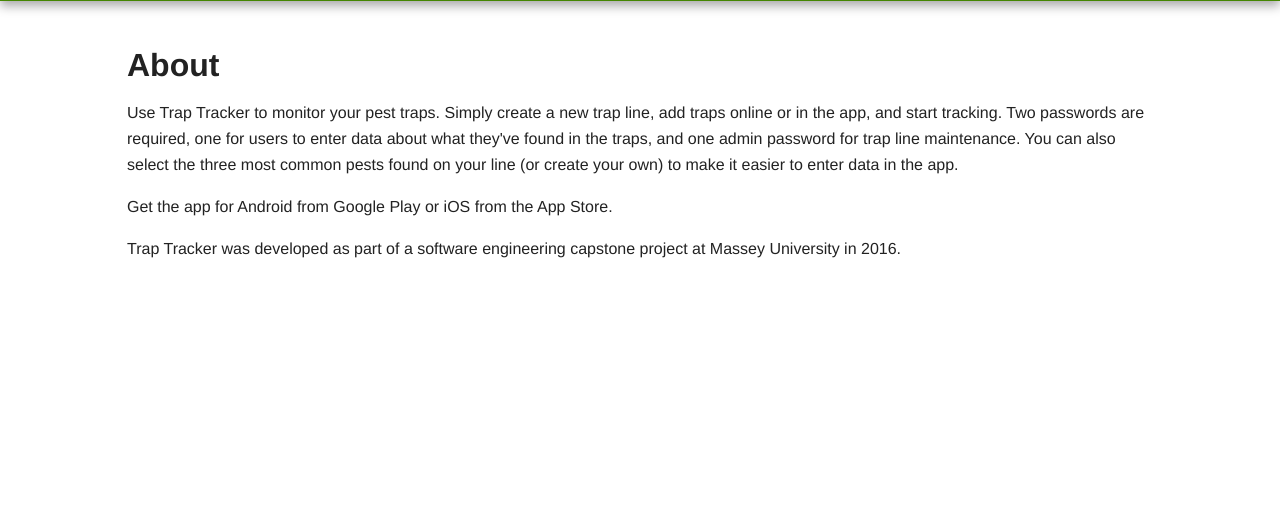
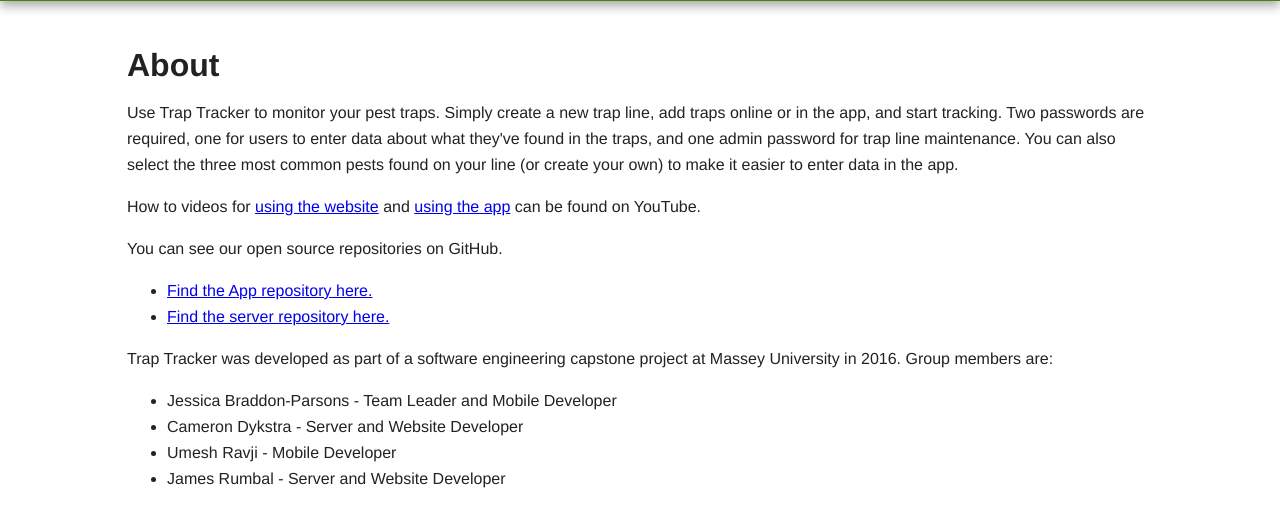
Before and after one commit to jessicabp/CapstoneServer, a Flask app: page /about in a window 1280 px wide. Shown: the part 95-622 px from the top of the page. Run offline with Flask 2, Linux system fonts and the light colour scheme; the visitor is signed in with stand-in values (Sample User, id 1); some libraries are stand-ins or nearby versions.

Commit message:
Changed about page

```diff
--- a/traptracker/runserver.py
+++ /dev/null
@@ -1,2 +0,0 @@
-from traptracker import app
-app.run(debug=True)
--- a/traptracker/templates/about.html
+++ b/traptracker/templates/about.html
@@ -1,7 +1,34 @@
 {% extends "base.html" %}
 {% block body %}
     <h1>About</h1>
-    <p>Use Trap Tracker to monitor your pest traps. Simply create a new trap line, add traps online or in the app, and start tracking. Two passwords are required, one for users to enter data about what they've found in the traps, and one admin password for trap line maintenance. You can also select the three most common pests found on your line (or create your own) to make it easier to enter data in the app.</p>
-    <p>Get the app for Android from Google Play or iOS from the App Store.</p>
-    <p>Trap Tracker was developed as part of a software engineering capstone project at Massey University in 2016.</p>
+    <p>
+        Use Trap Tracker to monitor your pest traps. Simply create a new trap line, add traps online or in the app,
+        and start tracking. Two passwords are required, one for users to enter data about what they've found in the
+        traps, and one admin password for trap line maintenance. You can also select the three most common pests found
+        on your line (or create your own) to make it easier to enter data in the app.
+    </p>
+
+    <p>
+        How to videos for <a href="https://www.youtube.com/watch?v=yqGbSjDfMiQ">using the website</a>
+        and <a href="https://www.youtube.com/watch?v=JXnot7N9lEo">using the app</a> can be found on YouTube.
+    </p>
+
+    <p>
+        You can see our open source repositories on GitHub.
+        <ul>
+            <li><a href="https://github.com/jessicabp/CapstoneApp">Find the App repository here.</a></li>
+            <li><a href="https://github.com/jessicabp/CapstoneServer">Find the server repository here.</a></li>
+        </ul>
+    </p>
+
+    <p>
+        Trap Tracker was developed as part of a software engineering capstone project at Massey University in 2016.
+        Group members are:
+        <ul>
+            <li>Jessica Braddon-Parsons - Team Leader and Mobile Developer</li>
+            <li>Cameron Dykstra - Server and Website Developer</li>
+            <li>Umesh Ravji - Mobile Developer</li>
+            <li>James Rumbal - Server and Website Developer</li>
+        </ul>
+    </p>
 {% endblock %}
```
